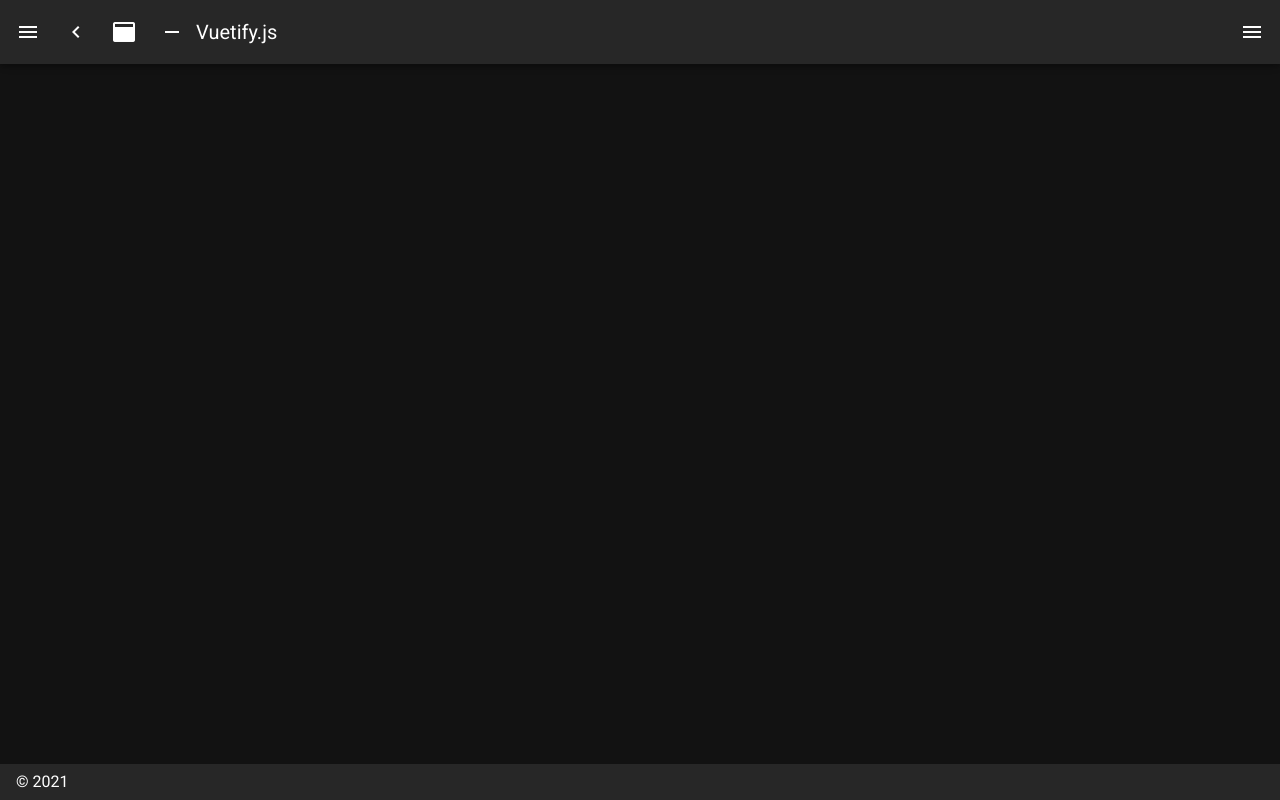
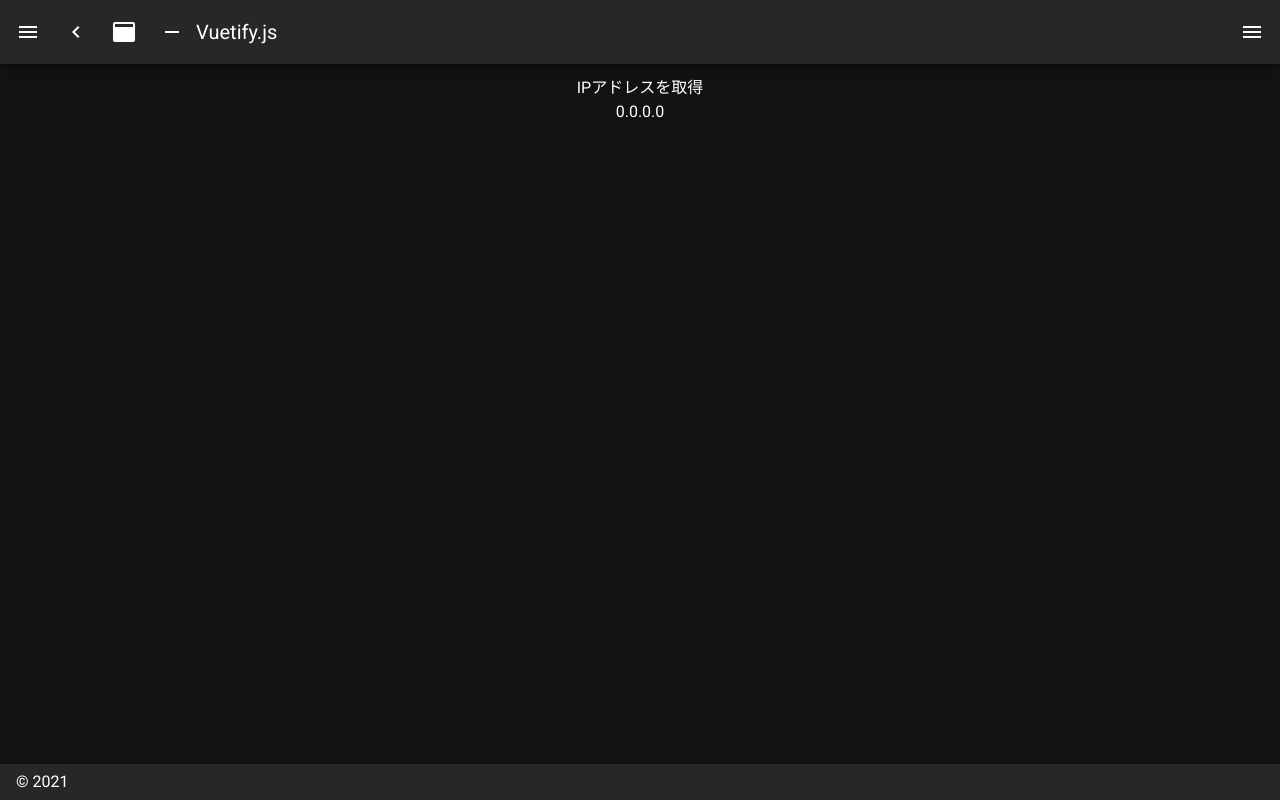
Before and after one commit to Sinh00/nuxt-test, a Nuxt app: page /axios in a window 1280 px wide. Before the commit this address had no page. Built offline with nearby package versions, Linux system fonts and the light colour scheme.

Commit message:
[add] #4 非同期でIPを取得するページの作成

```diff
--- /dev/null
+++ b/pages/axios.vue
@@ -0,0 +1,30 @@
+<template>
+  <div id="app">
+    <button @click="getIp">IPアドレスを取得</button>
+    <p>{{ ip }}</p>
+  </div>
+</template>
+
+<script lang="ts">
+import Vue from 'vue'
+
+export default Vue.extend({
+  data: function () {
+    return {
+      ip: '0.0.0.0',
+    }
+  },
+  methods: {
+    async getIp() {
+      const ip = await this.$axios.$get('http://icanhazip.com')
+      this.ip = ip
+    },
+  },
+})
+</script>
+
+<style>
+#app {
+  text-align: center;
+}
+</style>
```
